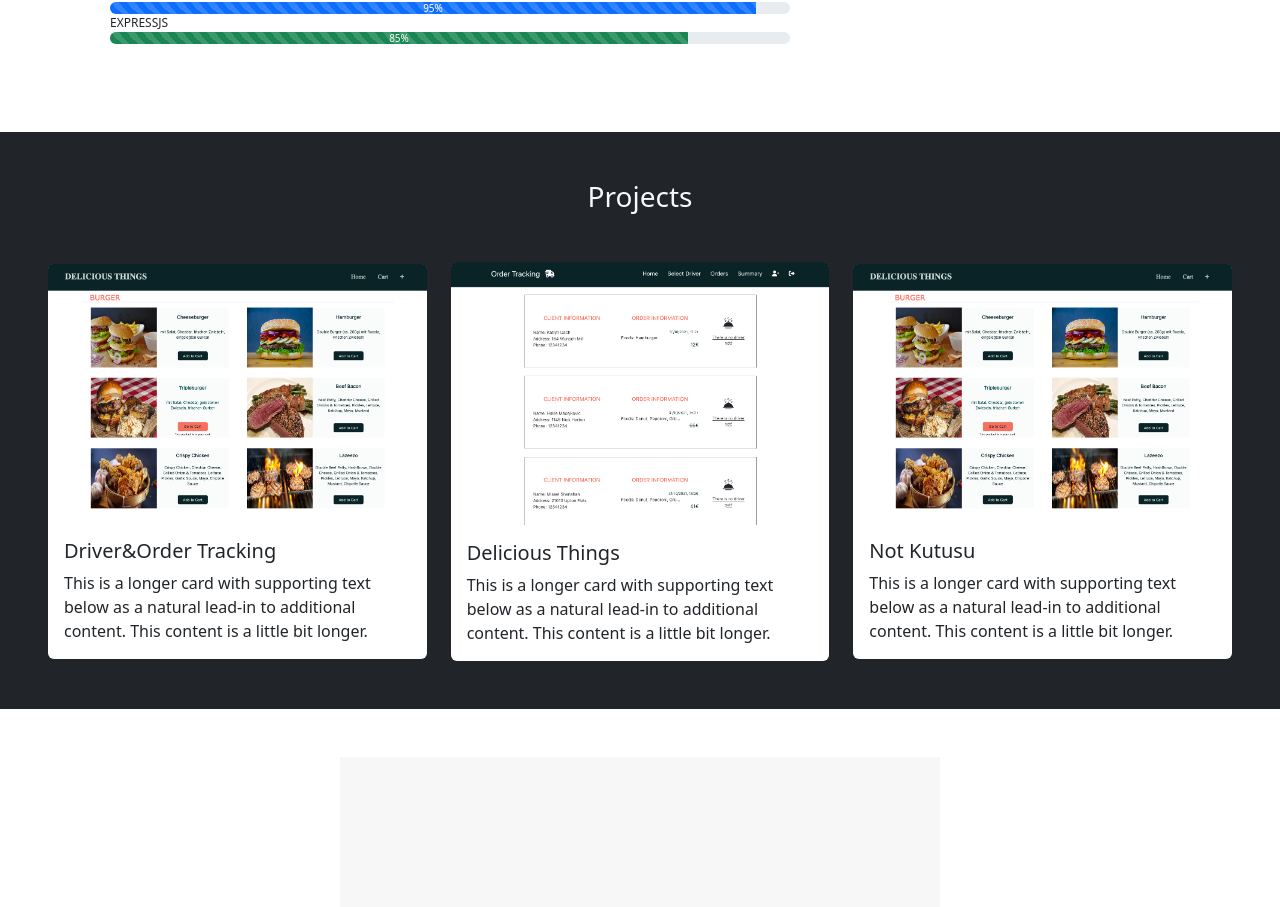
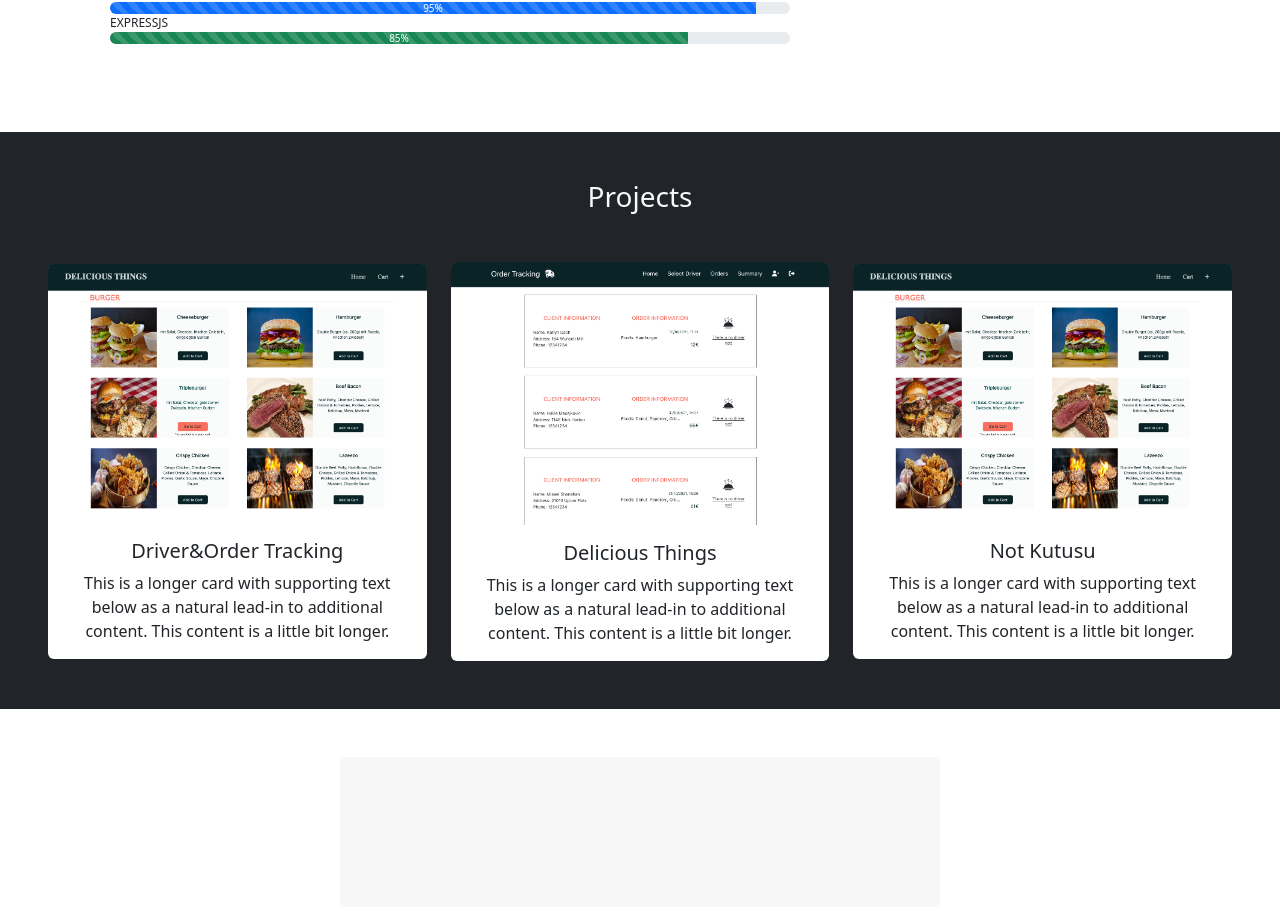
Before and after one commit to yykoca/yykoca.github.io, a React (Create React App) app: page / in a window 1280 px wide. Shown: the part 1533-2440 px from the top of the page. Built offline with nearby package versions, Linux system fonts and the light colour scheme.

Commit message:
Fix some errors

```diff
--- a/src/pages/About.jsx
+++ b/src/pages/About.jsx
@@ -61,9 +61,9 @@ function About() {
                         <Card.Body>
                             <Card.Title className="text-center m-3">My Skills</Card.Title>
                             {
-                                skills.map(skill => {
+                                skills.map((skill, idx) => {
                                     return (
-                                        <div style={{ fontSize: "12px" }}>
+                                        <div key={idx} style={{ fontSize: "12px" }}>
                                             {skill.name}
                                             <ProgressBar
                                                 striped
--- a/src/pages/Projects.jsx
+++ b/src/pages/Projects.jsx
@@ -5,11 +5,11 @@ function Project() {
     const projects = [{ name: "Driver&Order Tracking", url: "./images/projects/delicious-things.png" }, { name: "Delicious Things", url: "./images/projects/order-tracking.png" }, { name: "Not Kutusu", url: "./images/projects/delicious-things.png" }, { name: "Nostalji Sekerleme", url: "./images/projects/order-tracking.png" }, { name: "Movie Hub", url: "./images/projects/delicious-things.png" }]
     return (
         // <Container fluid text-center id="project" className="my-5 p-5" style={{ backgroundColor: "rgb(167,237,219)" }} >
-        <Container fluid text-center id="project" className="my-5 p-5 bg-dark">
+        <Container fluid id="project" className="my-5 p-5 text-center bg-dark">
             <h3 className="text-center mb-5 text-light" >Projects</h3>
             <Row xs={1} md={2} lg={3} className="g-4 align-items-md-center d-flex flex-row flex-nowrap" id="project" style={{ overflow: "scroll", scrollbarWidth: "none" }} >
                 {projects.map((project, idx) => (
-                    <Col>
+                    <Col key={idx}>
                         <Card className="border-0">
                             <Card.Img
                                 variant="top"
```
